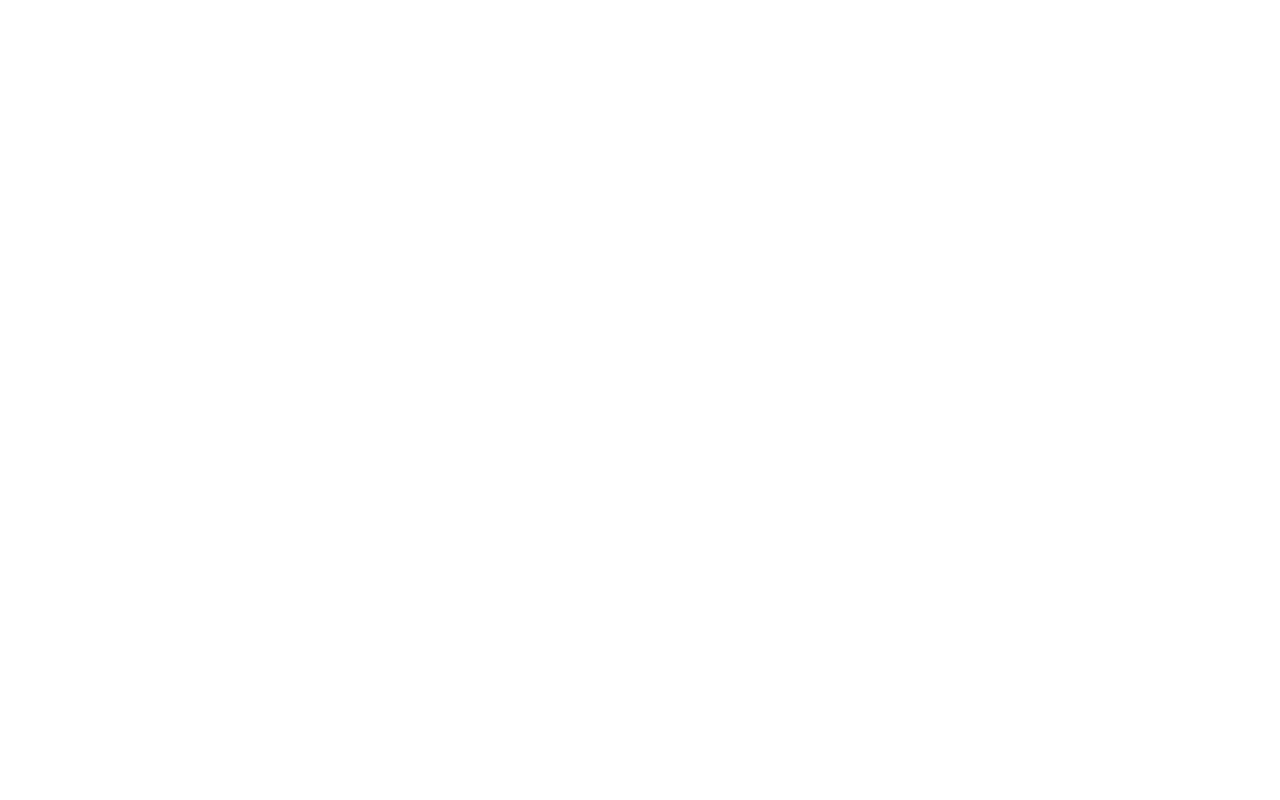
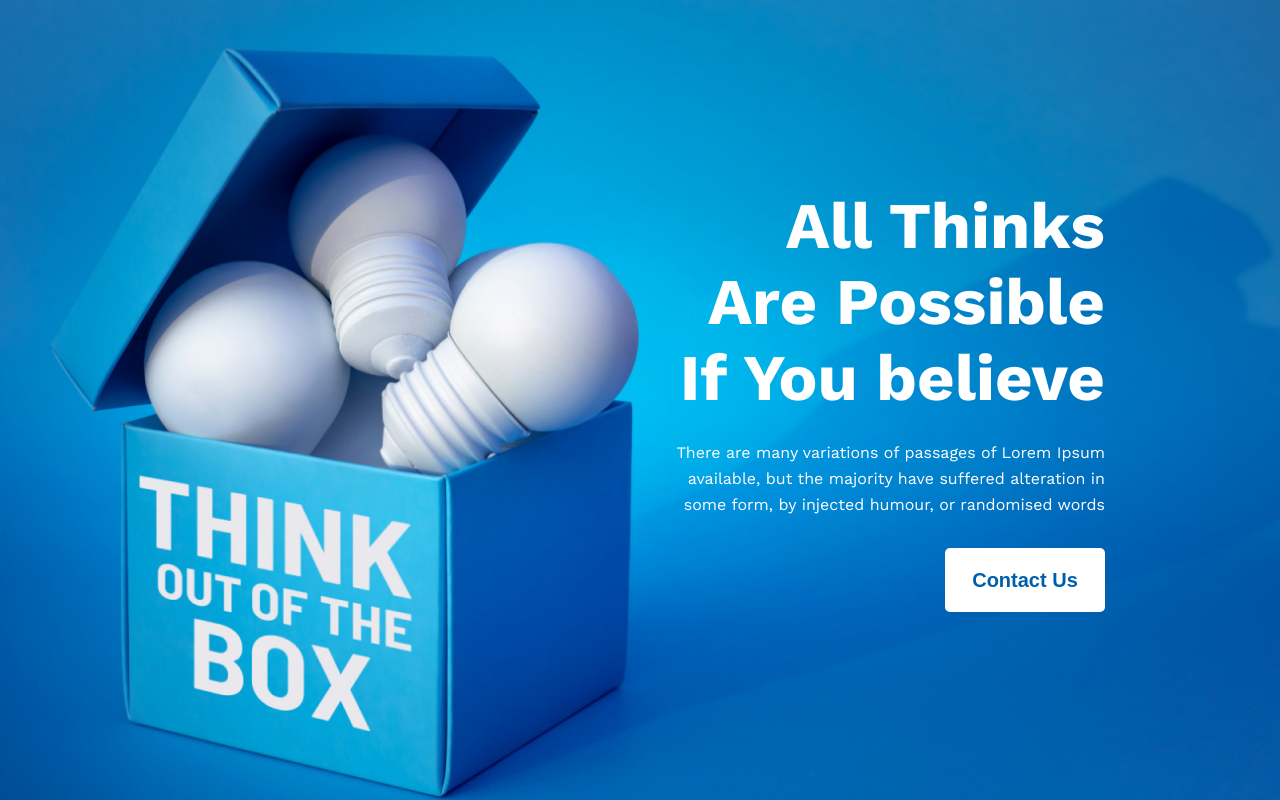
Before and after one commit to mdashraful/hero-assignment-01, a plain HTML site: page index.html in a window 1280 px wide. Drawn offline with nearby package versions, Linux system fonts and the light colour scheme.

Commit message:
header added

```diff
--- a/index.html
+++ b/index.html
@@ -8,8 +8,17 @@
     <title>Future </title>
     <!-- css -->
     <link rel="stylesheet" href="style.css">
+    <!-- fonts -->
+    <link rel="preconnect" href="https://fonts.googleapis.com"><link rel="preconnect" href="https://fonts.gstatic.com" crossorigin><link href="https://fonts.googleapis.com/css2?family=Work+Sans:wght@400;500;700&display=swap" rel="stylesheet">
 </head>
 <body>
+    <header>
+        <div class="banner">
+            <h1 class="banner-title">All Thinks Are Possible If You believe</h1>
+            <p class="banner-description">There are many variations of passages of Lorem Ipsum available, but the majority have suffered alteration in some form, by injected humour, or randomised words</p>
+            <button class="btn btn-banner">Contact Us</button>
+        </div>
 
+    </header>
 </body>
 </html>
--- a/style.css
+++ b/style.css
@@ -0,0 +1,62 @@
+html {
+    box-sizing: border-box;
+}
+
+* {
+    margin: 0;
+    padding: 0;
+}
+
+body {
+    background: #FFFFFF;
+    font-family: 'Work Sans', sans-serif;
+}
+
+.btn {
+    width: 160px;
+    height: 64px;
+    font-weight: 600;
+    font-size: 20px;
+    border-style: none;
+    border-radius: 5px;
+}
+
+/* header */
+header {
+    background-image: url('./images/banner/banner3.png');
+    background-position: center;
+    background-size: cover;
+    width: 100%;
+    height: 100vh;
+    position: relative;
+}
+
+.banner {
+    position: absolute;
+    top: 50%;
+    left: 50%;
+    text-align: right;
+    transform: translate(0%, -50%);
+    padding: 25px;
+    margin-right: 150px;
+    color: #FFFFFF;
+}
+
+.banner-title {
+    font-weight: 700;
+    font-size: 65px;
+    line-height: 76px;
+    margin-bottom: 24px;
+}
+
+.banner-description {
+    font-weight: 400;
+    font-size: 16px;
+    line-height: 26px;
+}
+
+.btn-banner {
+    margin-top: 30px;
+    color: #005FAC;
+    background: #FFFFFF;
+}
```
